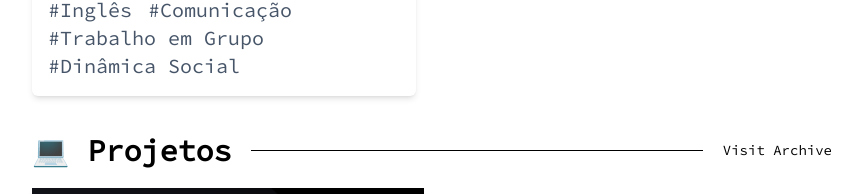
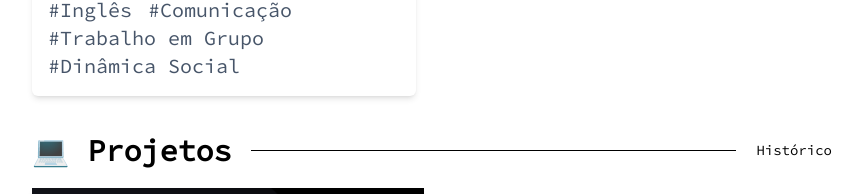
Before and after one commit to belforz/portfoliovue, a Vue app: page / in a window 1280 px wide. Shown: the part 3696-3890 px from the top of the page, without its empty margins (208-1071 px from the left). Built offline with nearby package versions, Linux system fonts and the light colour scheme.

Commit message:
fix:path

```diff
--- a/src/views/WorkView.vue
+++ b/src/views/WorkView.vue
@@ -3,7 +3,7 @@
         <div class="relative flex py-5 items-center" :class="[visible ? 'translate-y-0 opacity-1 blur-0' : 'translate-y-4 opacity-0 blur-sm', 'transition-all motion-reduce:transition-none duration-500']">
             <h1 class="text-3xl font-bold pr-2 sm:pr-5">💻 Projetos</h1>
             <div class="flex-grow border-t border-black dark:border-white border-1"></div>
-            <a :href="portfolio.archiveLink" class="pl-2 sm:pl-5 hover:text-link-color text-right text-sm">Visit Archive</a>
+            <a :href="portfolio.archiveLink" class="pl-2 sm:pl-5 hover:text-link-color text-right text-sm">Histórico</a>
         </div>
         <div :class="['flex flex-col space-y-12 mb-36 transition-all motion-reduce:transition-none duration-500 delay-300', visible ? 'translate-y-0 opacity-1 blur-0' : 'translate-y-4 opacity-0 blur-sm']">
             <WorkUnit
```
